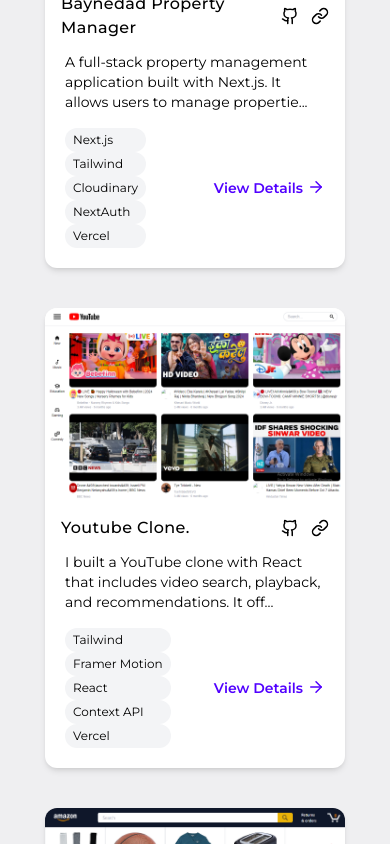
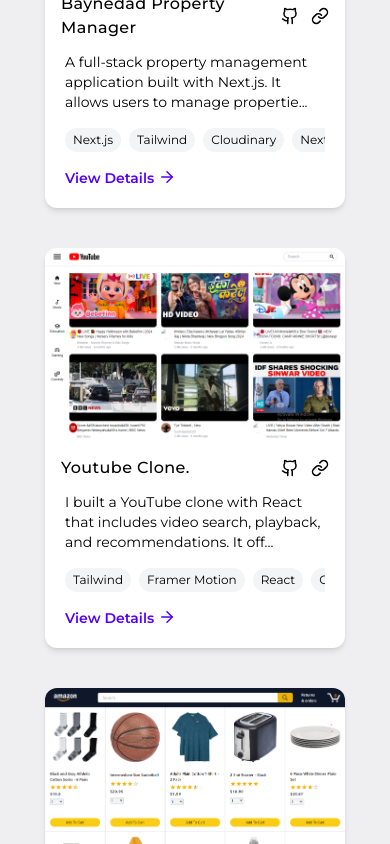
Before and after one commit to KAYZI2HIGH/portfoliov2, a Next.js app: page /projects in a window 390 px wide. Shown: the part 800-1644 px from the top of the page. Built offline with nearby package versions, Linux system fonts and the light colour scheme.

Commit message:
adjusted layout for mobile responsivity

```diff
--- a/src/components/sections/projects/ProjectCard.jsx
+++ b/src/components/sections/projects/ProjectCard.jsx
@@ -32,8 +32,9 @@
           maxLength={100}
         />
       </div>
-      <div className="px-5 mt-4 flex justify-between items-center">
-        <div className="sm:flex gap-2 max-w-[60%] overflow-scroll scroll_hidden">          {project.techStack.map((tech, index) => (
+      <div className="px-5 mt-4 space-y-4 sm:space-y-0 sm:flex justify-between items-center">
+        <div className="flex gap-2 sm:max-w-[60%] overflow-scroll scroll_hidden">
+          {project.techStack.map((tech, index) => (
             <h1
               key={index}
               className="py-1 px-2 bg-gray-100 dark:bg-gray-800 rounded-full small_text lg:text-sm whitespace-nowrap"
```
